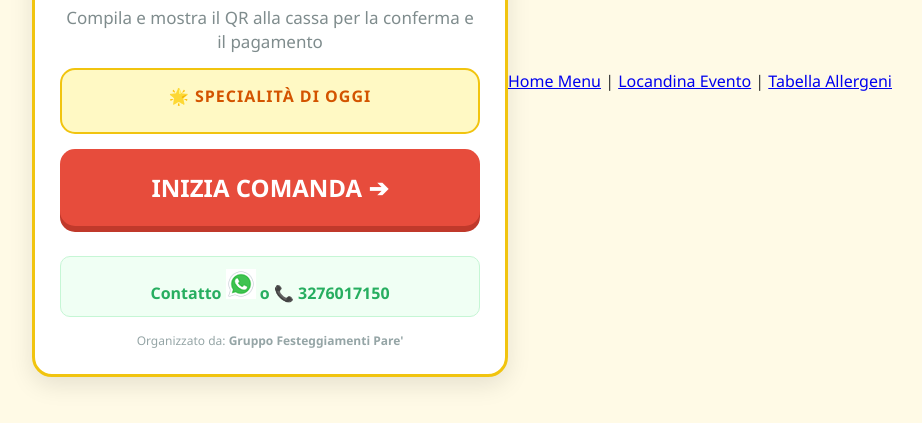
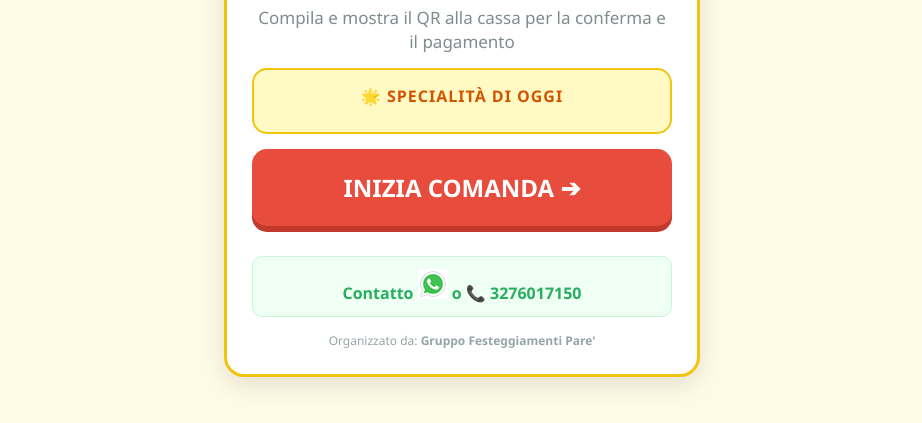
Before and after one commit to paoloisabella2114-git/comanda1, a website: page public/menu.html in a window 1280 px wide. Shown: the part 319-742 px from the top of the page, without its empty margins (178-1100 px from the left). Drawn offline with Linux system fonts and the light colour scheme; no server answers.

Commit message:
Update menu.html

```diff
--- a/public/menu.html
+++ b/public/menu.html
@@ -144,10 +144,6 @@
         element.innerHTML = 'CARICAMENTO...';
     }
 </script>
-<nav>
-    <a href="index.html">Home Menu</a> |
-    <a href="locandina.html">Locandina Evento</a> |
-    <a href="allergeni.html">Tabella Allergeni</a>
-</nav>
+
 </body>
 </html>
```
